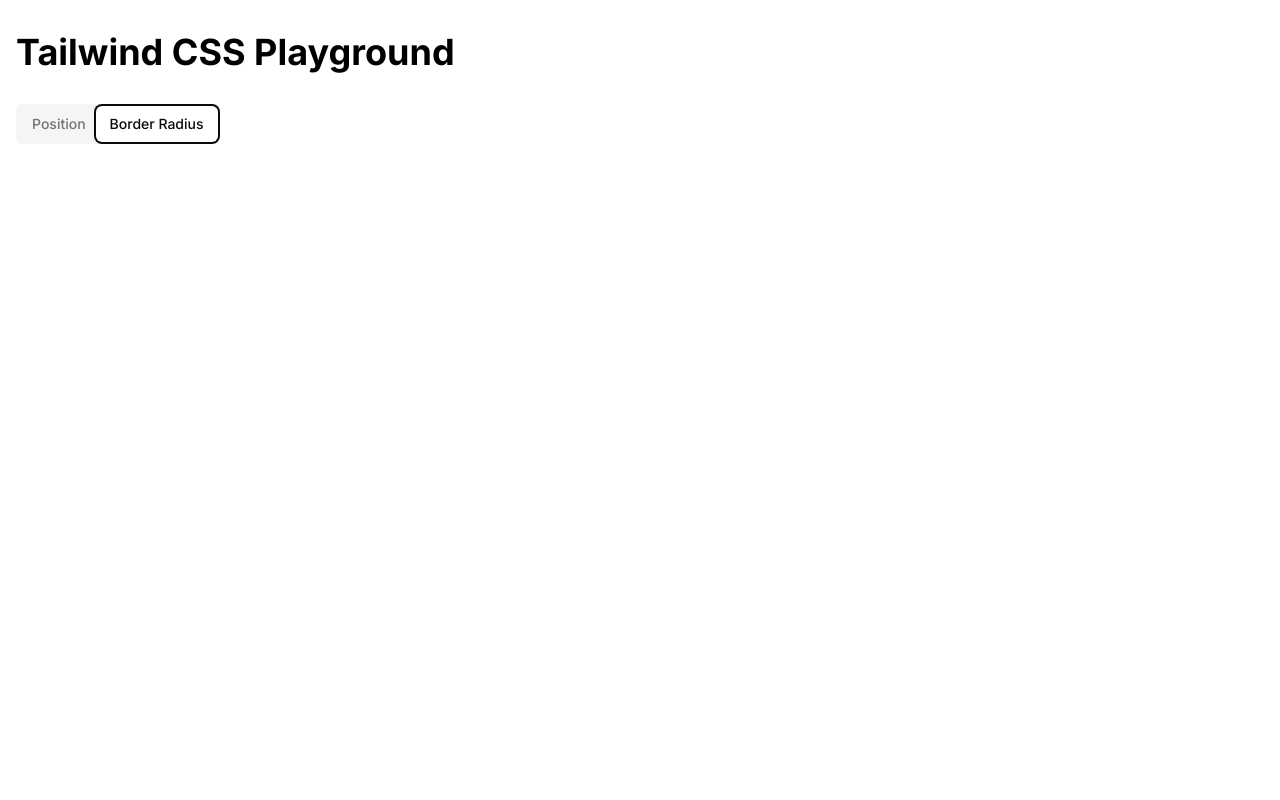
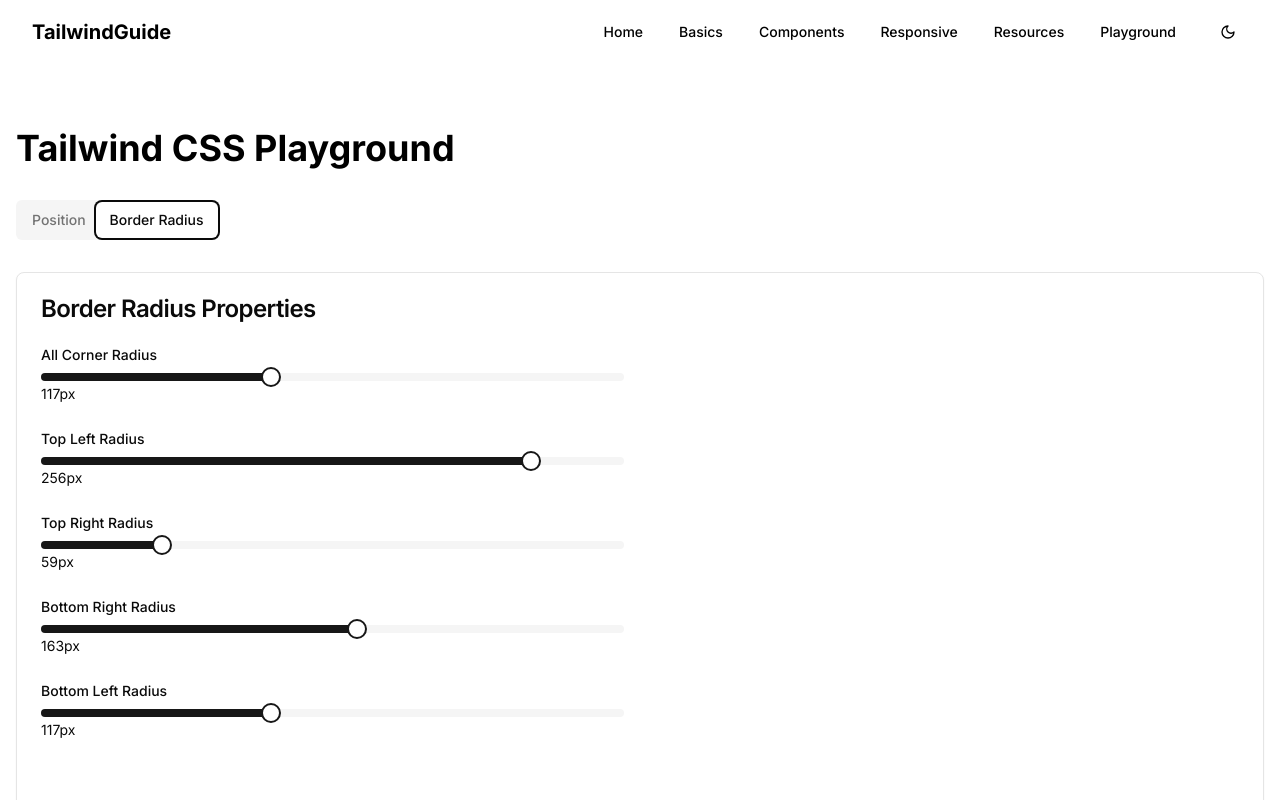
Before and after one commit to rizharafifr/tailwind-guide, a Next.js app: page /playground in a window 1280 px wide. Both pictures are taken after a click on the tab "Border Radius". Shown: the top 800 px of the page. Built offline with nearby package versions, Linux system fonts and the light colour scheme.

Commit message:
feat: add playground border radius

```diff
--- a/package.json
+++ b/package.json
@@ -9,6 +9,7 @@
     "lint": "next lint"
   },
   "dependencies": {
+    "@radix-ui/react-slider": "^1.3.5",
     "@radix-ui/react-slot": "^1.2.3",
     "@radix-ui/react-tabs": "^1.1.12",
     "class-variance-authority": "^0.7.1",
--- a/src/app/layout.tsx
+++ b/src/app/layout.tsx
@@ -3,6 +3,8 @@
 import "./globals.css";
 import { ThemeProvider } from "next-themes";
 import { Toaster } from "@/components/ui/sonner";
+import Navbar from "@/components/layouts/Navbar/Navbar";
+import Footer from "@/components/Footer/Footer";
 
 const inter = Inter({ subsets: ["latin"] });
 
@@ -20,7 +22,9 @@
     <html lang="en">
       <body className={inter.className}>
         <ThemeProvider attribute="class" defaultTheme="system" enableSystem>
+          <Navbar />
           {children}
+          <Footer />
         </ThemeProvider>
         <Toaster richColors />
       </body>
--- a/src/app/page.tsx
+++ b/src/app/page.tsx
@@ -1,21 +1,17 @@
 import HeroSection from "@/components/layouts/Section/HeroSection";
-import Navbar from "@/components/layouts/Navbar/Navbar";
 import BasicSection from "@/components/layouts/Section/BasicSection";
 import ComponentsSection from "@/components/layouts/Section/ComponentsSection";
 import ResponsiveSection from "@/components/layouts/Section/ResponsiveSection";
-import Footer from "@/components/Footer/Footer";
 import ResourcesSection from "@/components/layouts/Section/ResourcesSection";
 
 export default function Home() {
   return (
     <main className="min-h-screen">
-      <Navbar />
       <HeroSection />
       <BasicSection />
       <ComponentsSection />
       <ResponsiveSection />
       <ResourcesSection />
-      <Footer />
     </main>
   );
 }
--- a/src/app/playground/PlaygroundPage.tsx
+++ b/src/app/playground/PlaygroundPage.tsx
@@ -1,5 +1,6 @@
 "use client";
 
+import BorderRadiusPlayground from "@/components/layouts/Playground/BorderRadiusPlayground";
 import PositionPlayground from "@/components/layouts/Playground/PositionPlayground";
 import { Tabs, TabsContent, TabsList, TabsTrigger } from "@/components/ui/tabs";
 import { useTabs } from "@/hooks/useTabs";
@@ -14,7 +15,7 @@
   if (!isHydrated) return null;
 
   return (
-    <main className="min-h-screen bg-background">
+    <main className="min-h-screen pt-24 bg-background">
       <div className="container mx-auto px-4 py-8">
         <h1 className="text-4xl font-bold mb-8">Tailwind CSS Playground</h1>
 
@@ -33,6 +34,12 @@
             <PositionPlayground />
           </TabsContent>
           {/* End Content Position */}
+
+          {/* Content BorderRadius */}
+          <TabsContent value="border-radius">
+            <BorderRadiusPlayground />
+          </TabsContent>
+          {/* End Content BorderRadius */}
         </Tabs>
       </div>
     </main>
--- /dev/null
+++ b/src/components/Tabs/BorderRadiusTabs.tsx
@@ -0,0 +1,46 @@
+import React from "react";
+import { Tabs, TabsContent, TabsList, TabsTrigger } from "../ui/tabs";
+import { useTabs } from "@/hooks/useTabs";
+import { Card, CardContent } from "../ui/card";
+import CodeBlocks from "../CodeBlocks";
+
+interface BorderRadiusTabsProps {
+  radiusValues: RadiusValues;
+  tailwindClass: string;
+}
+
+const BorderRadiusTabs = ({
+  radiusValues,
+  tailwindClass,
+}: BorderRadiusTabsProps) => {
+  const { activeTab, setActiveTab } = useTabs("borderRadius-tabs", "tailwind");
+  return (
+    <Tabs value={activeTab} onValueChange={setActiveTab}>
+      <TabsList>
+        <TabsTrigger value="tailwind">Tailwind CSS</TabsTrigger>
+        <TabsTrigger value="css">CSS</TabsTrigger>
+      </TabsList>
+
+      <TabsContent value="tailwind">
+        <Card>
+          <CardContent className="pt-6">
+            <CodeBlocks code={tailwindClass} />
+          </CardContent>
+        </Card>
+      </TabsContent>
+
+      <TabsContent value="css">
+        <Card>
+          <CardContent className="pt-6">
+            <CodeBlocks
+              language="css"
+              code={`border-radius: ${radiusValues.topLeft}px ${radiusValues.topRight}px ${radiusValues.bottomRight}px ${radiusValues.bottomLeft}px;`}
+            />
+          </CardContent>
+        </Card>
+      </TabsContent>
+    </Tabs>
+  );
+};
+
+export default BorderRadiusTabs;
--- /dev/null
+++ b/src/components/layouts/Playground/BorderRadiusPlayground.tsx
@@ -0,0 +1,60 @@
+import BorderRadiusTabs from "@/components/Tabs/BorderRadiusTabs";
+import { Card, CardContent, CardHeader, CardTitle } from "@/components/ui/card";
+import { Slider } from "@/components/ui/slider";
+import BORDER_RADIUS_ITEMS from "@/constant/BorderRadius.constant";
+import { useBorderRadius } from "@/hooks/useBorderRadius";
+import React from "react";
+
+const BorderRadiusPlayground = () => {
+  const { radiusValues, updateRadius, borderRadiusStyle, tailwindClass } =
+    useBorderRadius();
+
+  return (
+    <div className="space-y-8">
+      <Card>
+        <CardHeader>
+          <CardTitle>Border Radius Properties</CardTitle>
+        </CardHeader>
+
+        <CardContent>
+          <div className="grid md:grid-cols-2 gap-8">
+            <div className="space-y-6">
+              {BORDER_RADIUS_ITEMS.map((border) => (
+                <div key={border.key}>
+                  <label className="text-sm font-medium mb-2 block">
+                    {border.label}
+                  </label>
+                  <Slider
+                    value={[radiusValues[border.key]]}
+                    onValueChange={(value) => updateRadius(border.key, value)}
+                    max={300}
+                    step={1}
+                  />
+                  <span className="text-sm text-muted-foreground">
+                    {radiusValues[border.key]}px
+                  </span>
+                </div>
+              ))}
+            </div>
+
+            {/* Preview */}
+            <div>
+              <div
+                className="aspect-square bg-white dark:bg-gray-800"
+                style={borderRadiusStyle}
+              />
+            </div>
+            {/* End Preview */}
+          </div>
+        </CardContent>
+      </Card>
+
+      <BorderRadiusTabs
+        radiusValues={radiusValues}
+        tailwindClass={tailwindClass}
+      />
+    </div>
+  );
+};
+
+export default BorderRadiusPlayground;
--- a/src/components/layouts/Playground/PositionPlayground.tsx
+++ b/src/components/layouts/Playground/PositionPlayground.tsx
@@ -62,7 +62,7 @@
 
           <div className="relative h-[600px] border rounded-lg p-4 overflow-auto bg-white">
             <div className="mb-4">
-              <p className="text-muted-foreground">
+              <p className="text-gray-600">
                 Scroll container untuk melihat efek dari <code>fixed</code> atau{" "}
                 <code>sticky</code>.
               </p>
@@ -86,7 +86,7 @@
                 </div>
               ))}
 
-              <div className="h-[800px] bg-muted/30 rounded flex items-center justify-center mt-4 text-sm text-muted-foreground">
+              <div className="h-[800px] bg-muted/30 rounded flex items-center justify-center mt-4 text-sm text-gray-600">
                 Scroll Area Placeholder
               </div>
             </div>
--- /dev/null
+++ b/src/components/ui/slider.tsx
@@ -0,0 +1,28 @@
+"use client"
+
+import * as React from "react"
+import * as SliderPrimitive from "@radix-ui/react-slider"
+
+import { cn } from "@/lib/utils"
+
+const Slider = React.forwardRef<
+  React.ElementRef<typeof SliderPrimitive.Root>,
+  React.ComponentPropsWithoutRef<typeof SliderPrimitive.Root>
+>(({ className, ...props }, ref) => (
+  <SliderPrimitive.Root
+    ref={ref}
+    className={cn(
+      "relative flex w-full touch-none select-none items-center",
+      className
+    )}
+    {...props}
+  >
+    <SliderPrimitive.Track className="relative h-2 w-full grow overflow-hidden rounded-full bg-neutral-100 dark:bg-neutral-800">
+      <SliderPrimitive.Range className="absolute h-full bg-neutral-900 dark:bg-neutral-50" />
+    </SliderPrimitive.Track>
+    <SliderPrimitive.Thumb className="block h-5 w-5 rounded-full border-2 border-neutral-900 bg-white ring-offset-white transition-colors focus-visible:outline-none focus-visible:ring-2 focus-visible:ring-neutral-950 focus-visible:ring-offset-2 disabled:pointer-events-none disabled:opacity-50 dark:border-neutral-50 dark:bg-neutral-950 dark:ring-offset-neutral-950 dark:focus-visible:ring-neutral-300" />
+  </SliderPrimitive.Root>
+))
+Slider.displayName = SliderPrimitive.Root.displayName
+
+export { Slider }
--- /dev/null
+++ b/src/constant/BorderRadius.constant.tsx
@@ -0,0 +1,9 @@
+const BORDER_RADIUS_ITEMS: { key: RadiusKey; label: string }[] = [
+  { key: "all", label: "All Corner Radius" },
+  { key: "topLeft", label: "Top Left Radius" },
+  { key: "topRight", label: "Top Right Radius" },
+  { key: "bottomRight", label: "Bottom Right Radius" },
+  { key: "bottomLeft", label: "Bottom Left Radius" },
+];
+
+export default BORDER_RADIUS_ITEMS;
--- /dev/null
+++ b/src/hooks/useBorderRadius.tsx
@@ -0,0 +1,45 @@
+import React, { useState } from "react";
+
+export const useBorderRadius = () => {
+  const [radiusValues, setRadiusValues] = useState<RadiusValues>({
+    all: 117,
+    topLeft: 256,
+    topRight: 59,
+    bottomRight: 163,
+    bottomLeft: 117,
+  });
+
+  const updateRadius = (key: RadiusKey, value: number[]) => {
+    const val = value[0];
+    if (key === "all") {
+      setRadiusValues({
+        all: val,
+        topLeft: val,
+        topRight: val,
+        bottomRight: val,
+        bottomLeft: val,
+      });
+    } else {
+      setRadiusValues((prev) => ({
+        ...prev,
+        [key]: val,
+      }));
+    }
+  };
+
+  const borderRadiusStyle: BorderRadiusStyle = {
+    borderTopLeftRadius: `${radiusValues.topLeft}px`,
+    borderTopRightRadius: `${radiusValues.topRight}px`,
+    borderBottomRightRadius: `${radiusValues.bottomRight}px`,
+    borderBottomLeftRadius: `${radiusValues.bottomLeft}px`,
+  };
+
+  const tailwindClass = `rounded-[${radiusValues.topLeft}px_${radiusValues.topRight}px_${radiusValues.bottomRight}px_${radiusValues.bottomLeft}px]`;
+
+  return {
+    radiusValues,
+    updateRadius,
+    borderRadiusStyle,
+    tailwindClass,
+  };
+};
```
Also changed, not shown: src/types/border-radius.types.ts (added, +16 -0 lines), 1 other file (tests, documents, lock files or other folders).
